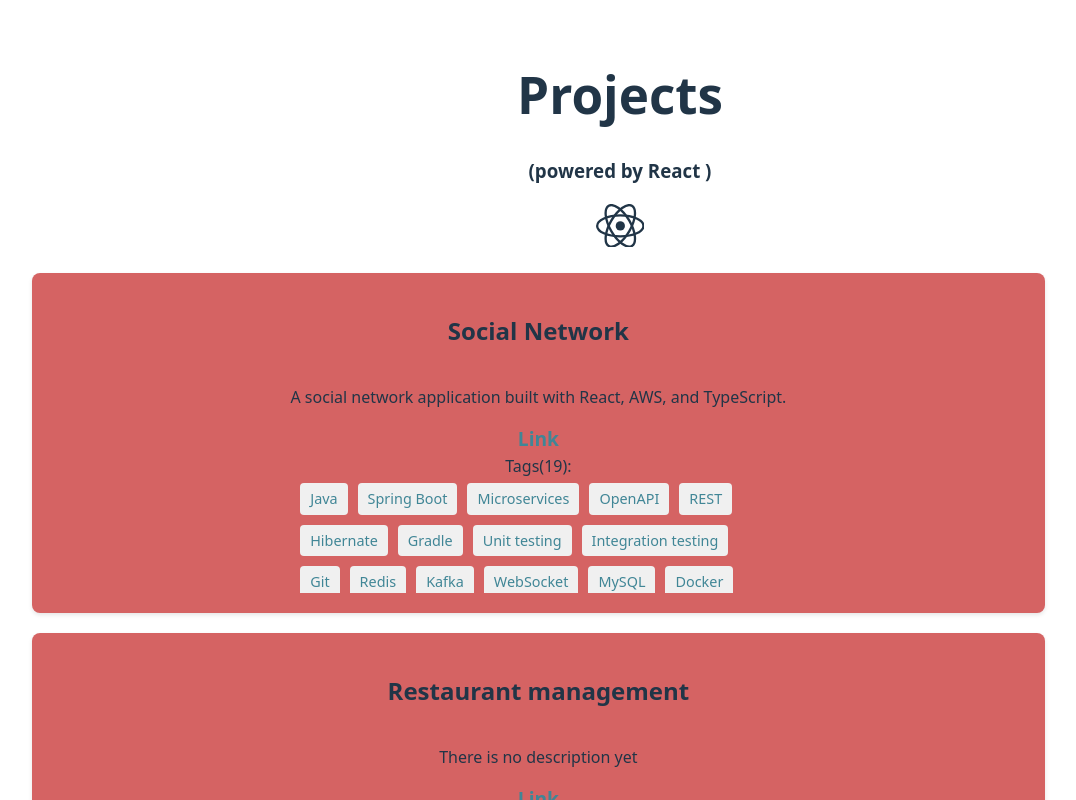
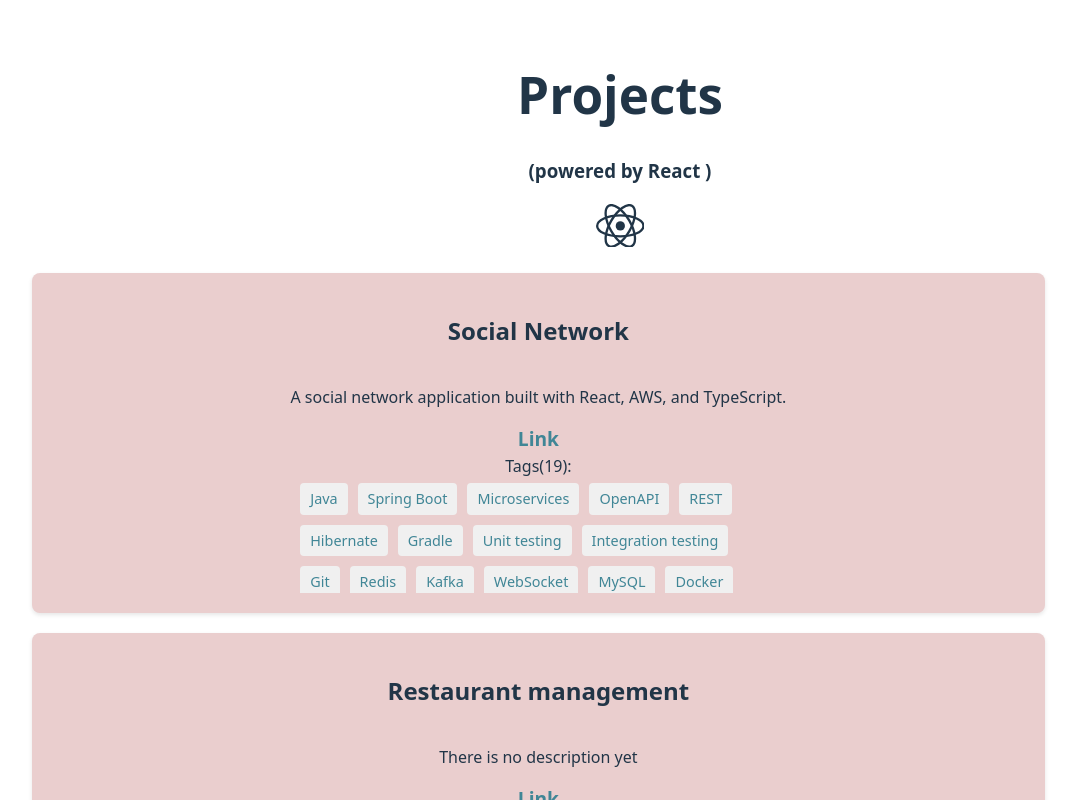
Before and after one commit to knetsov91/knetsov91.github.io, a React (Vite) app: page / in a window 1280 px wide. Shown: the top 800 px of the page, without its empty margins (20-1096 px from the left). Built offline with nearby package versions, Linux system fonts and the light colour scheme.

Commit message:
Change color for .project in Project.module.css.

```diff
--- a/src/components/Project/Project.module.css
+++ b/src/components/Project/Project.module.css
@@ -4,7 +4,7 @@
     align-items: center;
     padding: 20px;
     margin: 20px;
-    background-color: #d56363;
+    background-color: #eacece;
     border-radius: 8px;
     box-shadow: 0 2px 4px rgba(0, 0, 0, 0.1);
     height: 300px;
```
